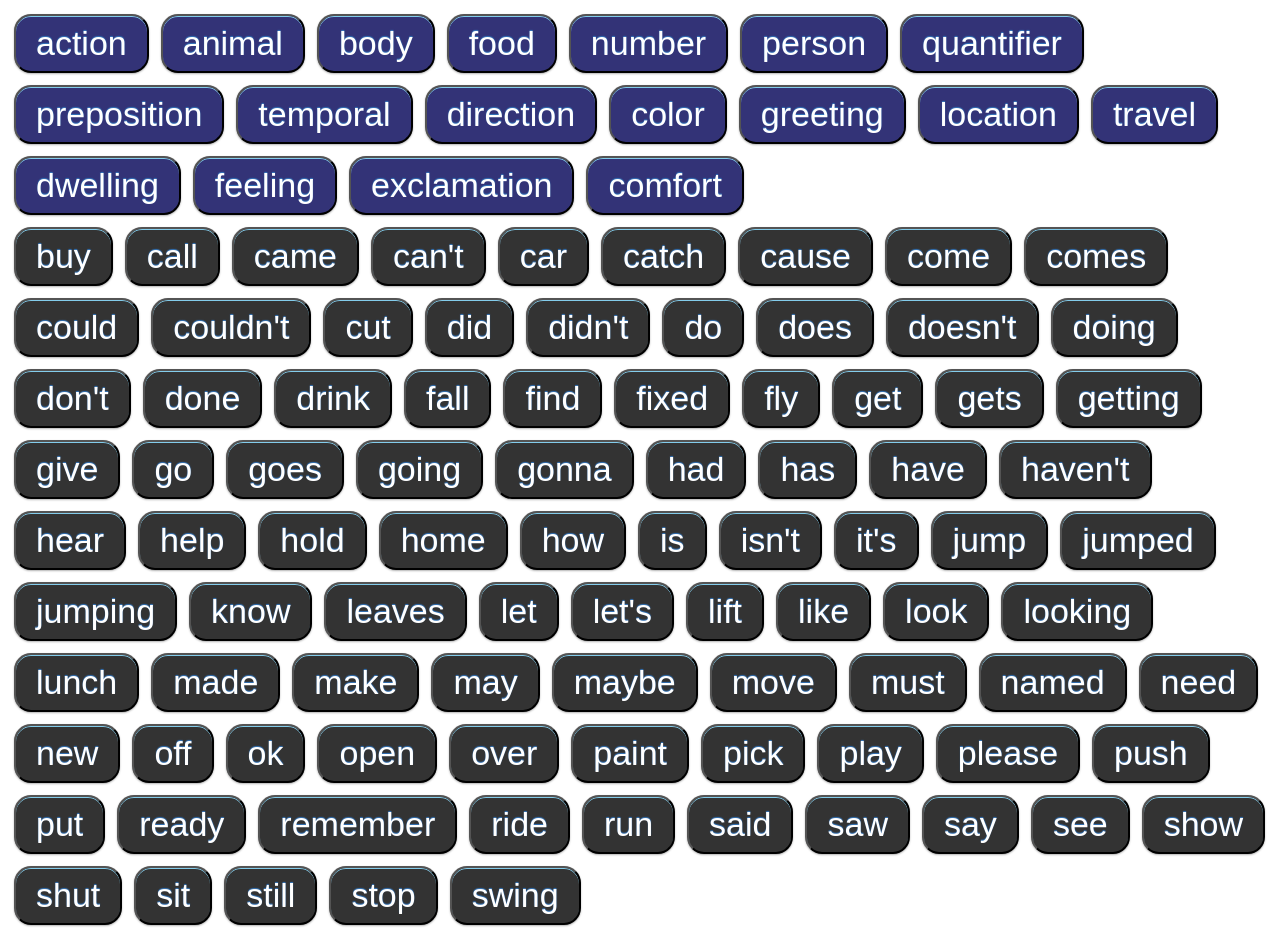
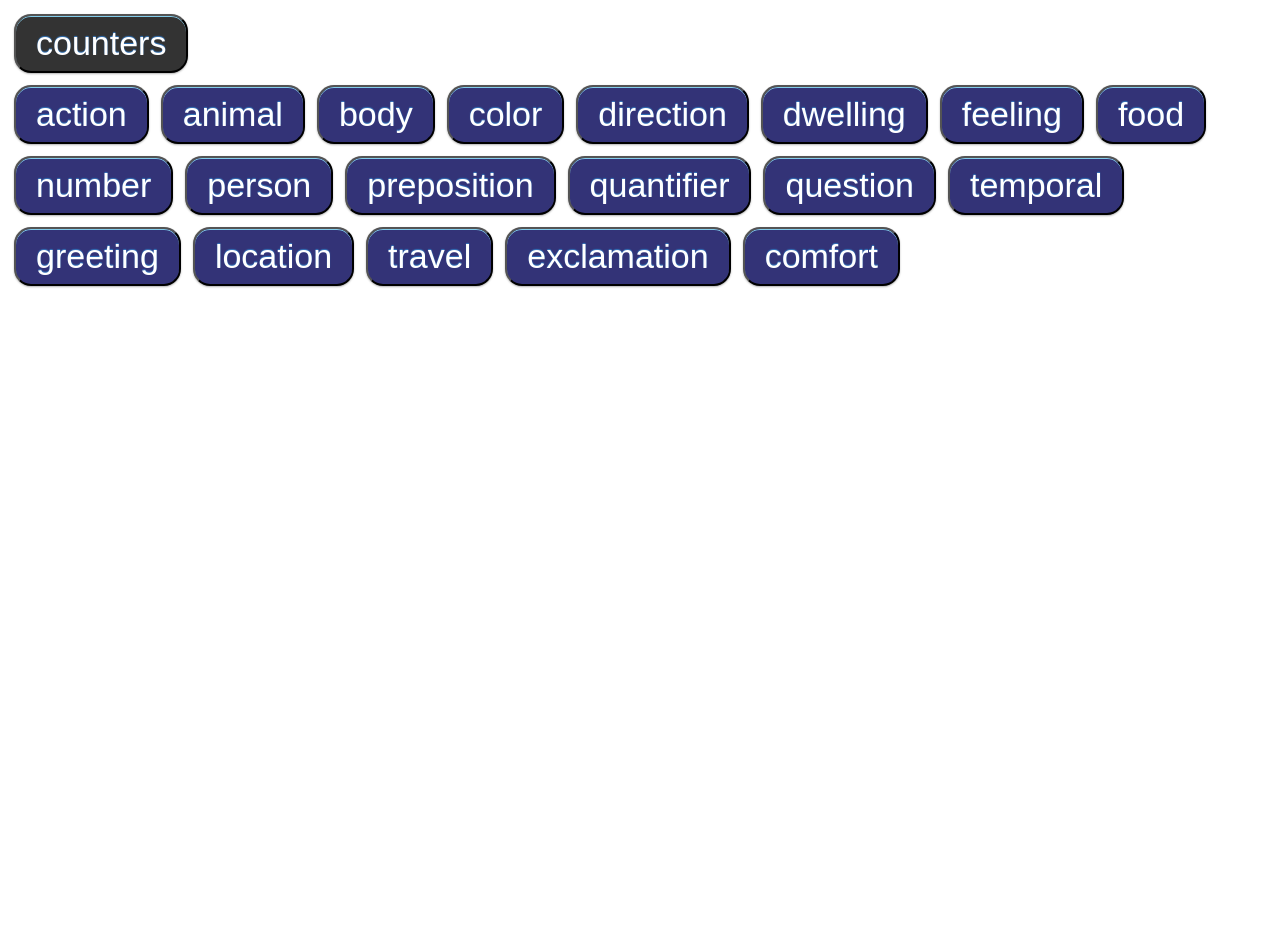
Before and after one commit to fweiss/hark-aac, a plain HTML site: page hark.html in a window 1280 px wide. Shown: the top 928 px of the page. After the commit the page ends 800 px from the top, so only its background shows below. Drawn offline with Linux system fonts and the light colour scheme.

Commit message:
Add remainder of vocabulary. Document vocabulary source. Add rudimentary analytic counters.

```diff
--- a/hark.css
+++ b/hark.css
@@ -1,5 +1,6 @@
 body {
     background: url(bg1.png);
+    font-family: sans-serif;
 }
 button {
     margin: 6px;
@@ -12,9 +13,18 @@ button {
     border-radius: 17px;
     text-shadow: 0 -1px 1px #3275bc;
 }
+.panel {
+    display: none;
+}
+.number {
+    text-align: right;
+}
 #categories button {
     background-color: #333377;
 }
 #words {
     width: 500px;
 }
+#settings {
+    color: white;
+}
--- a/hark.html
+++ b/hark.html
@@ -7,6 +7,12 @@
         <script src="hark.js"></script>
     </head>
     <body>
+        <div id="control"></div>
+        <div id="settings" class="panel">
+            <table>
+                <tbody></tbody>
+            </table>
+        </div>
         <div id="categories"></div>
         <div id="panels"></div>
     </body>
--- a/hark.js
+++ b/hark.js
@@ -1,11 +1,55 @@
 (function() {
+    var settingsPanel;
+    var counters = {};
     document.addEventListener("DOMContentLoaded", function(event) {
         createUtterances(vocabulary);
+        createControlPanel();
+        settingsPanel = document.getElementById('settings');
         createCategoryButtons(categories);
         _.each(categories, function(properties, category) {
             createCategoryPanel(vocabulary, category, properties);
         });
     });
+    function createButton() {
+        var button = document.createElement('button');
+        var label = document.createTextNode('counters');
+        button.appendChild(label);
+        button.addEventListener('click', function() {
+            createSettingsPanel();
+            settingsPanel.style.display = 'block';
+        });
+        return button;
+    }
+    function createControlPanel() {
+        var panel = document.getElementById('control');
+        panel.appendChild(createButton());
+    }
+    function createSettingsPanel() {
+        var st = {
+            foo: 2,
+            bar: 45,
+            baz: 12
+        };
+        function createRow(label, value) {
+            var tr = document.createElement('tr');
+            var td1 = document.createElement('td');
+            var cell1 = document.createTextNode(label);
+            var td2 = document.createElement('td');
+            var cell2 = document.createTextNode(value);
+            td1.appendChild(cell1);
+            tr.appendChild(td1);
+            td2.appendChild(cell2);
+            td2.setAttribute('class', 'number');
+            tr.appendChild(td2)
+            return tr;
+        }
+        var settingsPanel = document.getElementById('settings');
+        var tbody = settingsPanel.getElementsByTagName('tbody')[0];
+        _.each(counters, function(value, key) {
+            tbody.appendChild(createRow(key, value));
+        });
+        return settingsPanel;
+    }
     var vocabulary = {
         'about': { categories: [ 'quantifier' ] },
         'after': { categories: [ 'temporal' ] },
@@ -253,25 +297,102 @@
         'somewhere': { categories: [ 'location', 'travel' ] },
         'stop': { categories: [ 'action', 'exclamation' ] },
         'stuff': { categories: [ 'object' ] },
-        'swing': { categories: [ 'action' ] }  // play
+        'swing': { categories: [ 'action' ] },  // play
+
+        'tape': { categories: [ 'object' ] },
+        'tell': { categories: [ 'action' ] },
+        'than': { categories: [ 'preposition' ] },
+        'that': { categories: [ 'preposition', 'object' ] },
+        'that\'s': { categories: [ 'object' ] },
+        'the': { categories: [ 'preposition' ] }, // article
+        'their': { categories: [ 'person' ] },
+        'them': { categories: [ 'person' ] },
+        'then': { categories: [ 'temporal', 'preposition' ] },
+        'there': { categories: [ 'location' ] },
+        'there\'s': { categories: [ 'location' ] },
+        // there's
+        'these': { categories: [ 'object' ] },
+        'they': { categories: [ 'person' ] },
+        'they\'ll': { categories: [ 'person' ] },
+        'they\'re': { categories: [ 'person' ] },
+        'thing': { categories: [ 'object' ] },
+        'things': { categories: [ 'object' ] },
+        'this': { categories: [ 'object' ] },
+        'those': { categories: [ 'object' ] },
+        'three': { categories: [ 'number' ] },
+        'threw': { categories: [ 'action' ] },
+        'through': { categories: [ 'location', 'temporal' ] },
+        'time': { categories: [ 'temporal' ] },
+        'to': { categories: [ 'preposition' ] },
+        'today': { categories: [ 'temporal' ] },
+        'together': { categories: [ 'person' ] },
+        'too': { categories: [ 'preposition' ] },
+        'top': { categories: [ 'direction' ] },
+        'toys': { categories: [ 'object' ] },
+        'trees': { categories: [ 'object' ] },
+        'try': { categories: [ 'action' ] },
+        'trying': { categories: [ 'action', 'feeling' ] },
+        'turn': { categories: [ 'action', 'travel' ] },
+        'turtles': { categories: [ 'animal' ] },
+        'two': { categories: [ 'number' ] },
+        'um': { categories: [ 'exclamation' ] },
+        'up': { categories: [ 'direction', 'feeling' ] },
+        'us': { categories: [ 'person' ] },
+        'use': { categories: [ 'action' ] },
+        'used': { categories: [ 'action' ] },
+        'very': { categories: [ 'quantifier' ] },
+        'wait': { categories: [ 'action' ] },
+        'want': { categories: [ 'action' ] },
+        'wanted': { categories: [ 'action' ] },
+        'was': { categories: [ 'action' ] },
+        'wasn\'t': { categories: [ 'action' ] },
+        'watch': { categories: [ 'action', 'object' ] },
+        'water': { categories: [ 'object', 'food', 'comfort' ] },
+        'way': { categories: [ 'location', 'direction', 'travel' ] },
+        'we': { categories: [ 'person' ] },
+        'we\'ll': { categories: [ 'person' ] },
+        'we\'re': { categories: [ 'person' ] },
+        'well': { categories: [ 'preposition', 'feeling' ] },
+
+        'went': { categories: [ 'action', 'travel' ] },
+        'were': { categories: [ 'action' ] },
+        'what': { categories: [ 'question' ] },
+        'what\'s': { categories: [ 'question' ] },
+        'when': { categories: [ 'question', 'temporal' ] },
+        'where': { categories: [ 'question', 'location', 'travel', 'direction' ] },
+        'where\'s': { categories: [ 'question', 'location', 'travel', 'direction' ] },
+        'which': { categories: [ 'question' ] },
+        'why': { categories: [ 'question' ] },
+        'with': { categories: [ 'preposition', 'food' ] },
+        'won\'t': { categories: [ 'action' ] },
+        'would': { categories: [ 'action', 'question' ] },
+        'ya': { categories: [ 'exclamation' ] },
+        'yes': { categories: [ 'exclamation' ] },
+        'yet': { categories: [ 'temporal' ] },
+        'you': { categories: [ 'person' ] },
+        'you\'ll': { categories: [ 'person' ] },
+        'you\'re': { categories: [ 'person' ] },
+        'your': { categories: [ 'person' ] },
+        'yours': { categories: [ 'person' ] }
    };
     var categories = {
         'action': {},
         'animal': {},
         'body': {},
+        'color': {},
+        'direction': {},
+        'dwelling': {},
+        'feeling': {},
         'food': {},
         'number': {},
         'person': {},
+        'preposition': {},
         'quantifier': {},
-        'preposition': {},
+        'question': {},
         'temporal': {},
-        'direction': {},
-        'color': {},
         'greeting': {},
         'location': {},
         'travel': {},
-        'dwelling': {},
-        'feeling': {},
         'exclamation': {},
         'comfort': {}
     };
@@ -287,6 +408,7 @@
         var word = target.toElement.getAttribute('utter');
         var props = vocabulary[word];
         window.speechSynthesis.speak(props.utterance);
+        counters[word] = counters[word] === undefined ? 1 : counters[word] + 1;
     }
     function render(container, word) {
         var button = document.createElement('button');
@@ -313,6 +435,7 @@
         });
         var container = document.getElementById('panels');
         var panel = document.createElement('div');
+        panel.setAttribute('class', 'panel');
         container.appendChild(panel);
         properties.panel = panel;
         _.each(subVocabulary, function(word) {
```
Also changed, not shown: README.md.
